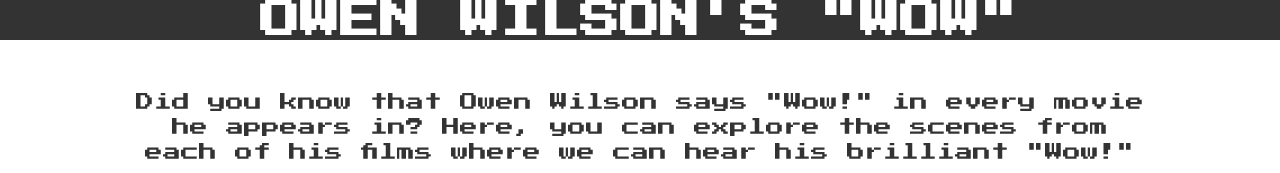
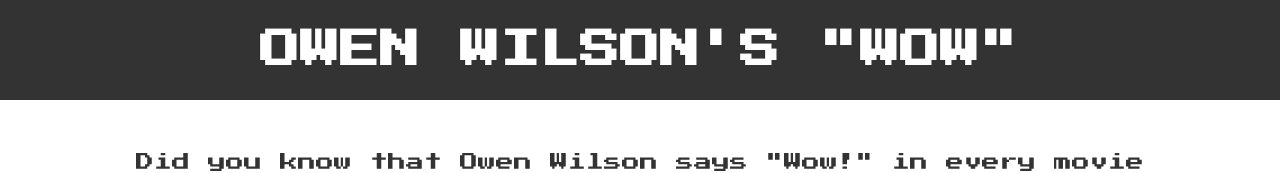
Before and after one commit to Adalab/modulo-3-evaluacion-final-16IMA, a React (Vite) app: page / in a window 1280 px wide. Shown: the top 173 px of the page. Built offline with nearby package versions, Linux system fonts and the light colour scheme; no server answers.

Commit message:
docs again

```diff
--- a/src/styles/App.scss
+++ b/src/styles/App.scss
@@ -37,6 +37,8 @@
     color: white;
     width: 100%;
     text-align: center;
+    padding-top: 30px;
+    padding-bottom: 30px;
 
     &:hover {
         -webkit-text-stroke-width: 0.2px;
@@ -174,6 +176,7 @@
     }
 
     &__text-container {
+        margin-top: 20px;
         margin-left: 20px;
         font-family: "Press Start 2P";
         color: white;
@@ -182,6 +185,7 @@
         align-items: center;
         justify-content: center;
         line-height: 30px;
+        text-align: center;
     }
 
     &__movie {
@@ -210,6 +214,8 @@
         font-size: 14px;
         color: black;
         text-decoration: underline;
+        margin-top: 20px;
+        margin-bottom: 20px;
         &:hover {
             font-size: 16px;
         }
@@ -294,6 +300,7 @@
         display: flex;
         align-items: center;
         justify-content: center;
+
     &__container {
         display: flex;
         flex-direction: column;
```
Also changed, not shown: 4 other files (tests, documents, lock files or other folders).
